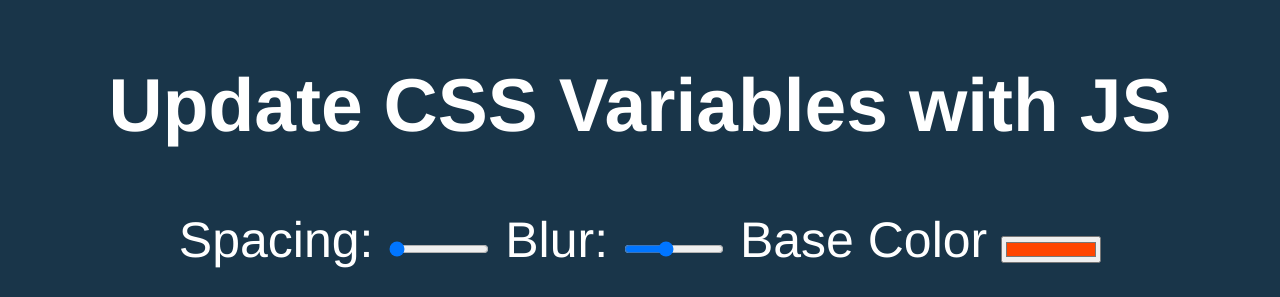
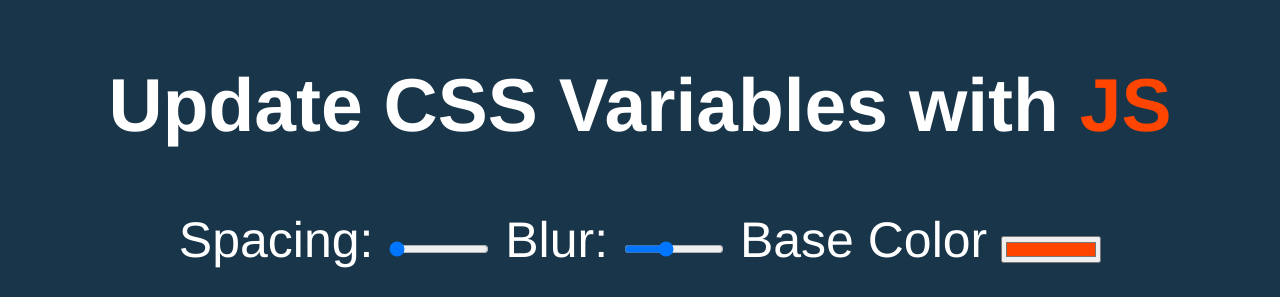
Before and after one commit to jphNovitz/Javascript30, a plain HTML site: page 03_css_variables/index.html in a window 1280 px wide. Shown: the top 297 px of the page. Drawn offline with Linux system fonts and the light colour scheme.

Commit message:
add color to hl

```diff
--- a/03_css_variables/index.html
+++ b/03_css_variables/index.html
@@ -1,3 +1,8 @@
+<!--  Javascript30  - Wes Bos challenge           -->
+<!--  Day 3 :: css variable                       -->
+<!--  Novitz Jean-Philippe (jphnovitz.be)         -->
+<!--  hello@jphNovitz.be                          -->
+<!--  september 2020                              -->
 <!DOCTYPE html>
 <html lang="en">
 <head>
@@ -5,6 +10,7 @@
     <title>Scoped CSS Variables and JS</title>
 </head>
 <body>
+<!--Javascript 30-->
 <h2>Update CSS Variables with <span class='hl'>JS</span></h2>
 
 <div class="controls">
@@ -58,6 +64,9 @@
         filter: blur(var(--blur));
 
     }
+    .hl {
+        color: var(--base);
+    }
 
 
 </style>
```
